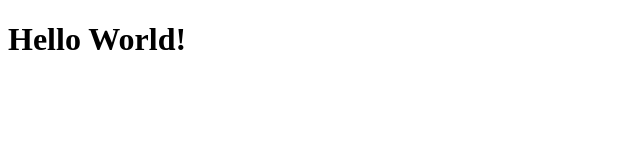
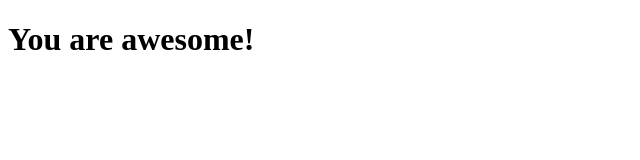
Before and after one commit to sallyvusi/sallyvusi.github.io, a plain HTML site: page index.html in a window 1280 px wide. Shown: the whole page, without its empty margins (0-640 px from the left). Drawn offline with Linux system fonts and the light colour scheme.

Commit message:
First webpage
Change of content

```diff
--- a/index.html
+++ b/index.html
@@ -2,6 +2,6 @@
 <html>
 
 <body>
-	<h1>Hello World!</h1>
+	<h1>You are awesome!</h1>
 </body>
 </html>
```
